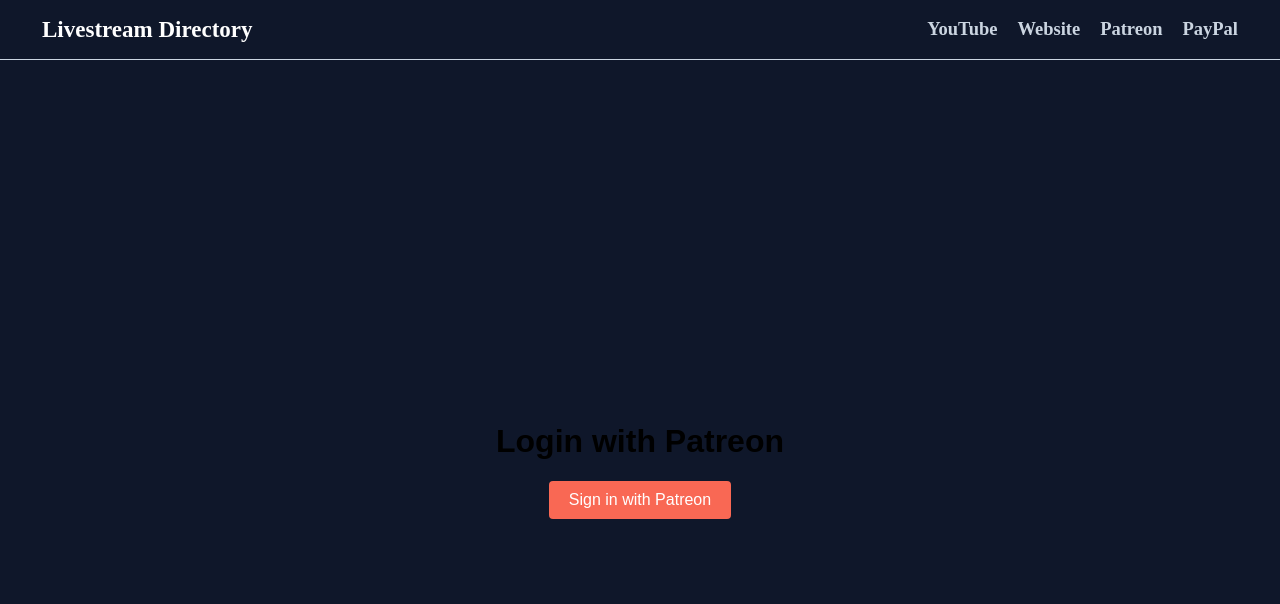
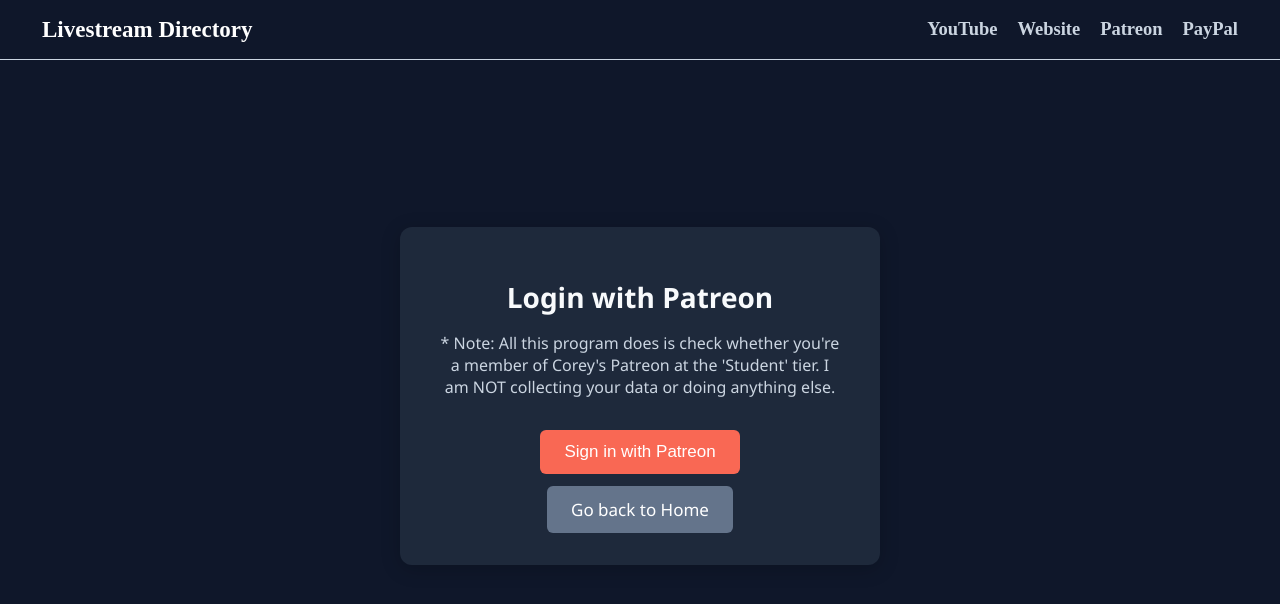
Before and after one commit to MichaelT-178/VueLivestreamDirectory, a Vue app: page /patreon-sign-in in a window 1280 px wide. Shown: the top 604 px of the page. Built offline with nearby package versions, Linux system fonts and the light colour scheme; no server answers.

Commit message:
Patreon styling

```diff
--- a/src/views/CardViews/Lessons.vue
+++ b/src/views/CardViews/Lessons.vue
@@ -1,11 +1,10 @@
 <template>
   <div>
-    <p class="title">Second Page</p>
-    <router-link to="/" class="router-button">
-      Go to Home page
-    </router-link>
-
-    <button @click="logoutAndGoBack" class="router-button">Back</button>
+    <HeaderWithIcon
+      title="Patreon Lessons"
+      icon="school"
+      iconColor="#C084FC"
+    />
 
     <div>
       <p class="status" v-if="message">{{ message }}</p>
@@ -20,6 +19,7 @@
 import { ref, watch } from 'vue';
 import { useRouter } from 'vue-router';
 import axiosInstance from '../../lib/axios';
+import HeaderWithIcon from '../../components/HeaderWithIcon.vue';
 
 const { user } = useUser();
 const message = ref('');
--- a/src/views/CardViews/PatreonSignIn.vue
+++ b/src/views/CardViews/PatreonSignIn.vue
@@ -1,7 +1,25 @@
 <template>
   <div class="container">
-    <h1>Login with Patreon</h1>
-    <button @click="loginWithPatreon">Sign in with Patreon</button>
+    <div class="login-card">
+      <h1>Login with Patreon</h1>
+      <p class="note">
+        * Note: All this program does is check whether you're a member of Corey's Patreon at the 'Student' tier. I am NOT collecting your data or doing anything else.
+      </p>
+      <button
+        class="patreon-btn"
+        @click="loginWithPatreon"
+      >
+        Sign in with Patreon
+      </button>
+      <router-link
+        class="secondary-btn"
+        to="/"
+      >
+        Go back to Home
+      </router-link>
+
+      <p v-if="error" class="error-message">Error: {{ error }}</p>
+    </div>
   </div>
 </template>
 
@@ -13,8 +31,6 @@
 
 const user = ref(null);
 const route = useRoute();
-
-// Check for OAuth error from Patreon
 const error = route.query.error;
 
 const fetchUserData = async () => {
@@ -22,7 +38,6 @@
     const { data } = await axiosInstance.get('/lessons/me', {
       withCredentials: true
     });
-
     user.value = data;
   } catch (err) {
     console.warn('Not authenticated or error fetching user data', err);
@@ -42,28 +57,96 @@
 
 
 <style scoped>
+body {
+  background-color: #0F172A;
+  margin: 0;
+}
+
 .container {
+  display: flex;
+  justify-content: center;
+  align-items: center;
+  min-height: 80vh;
+  padding: 1rem;
+  background-color: #0F172A;
+}
+
+.login-card {
+  background-color: #1E293B;
+  padding: 2rem 2.5rem;
+  border-radius: 12px;
+  box-shadow: 0 4px 20px rgba(0, 0, 0, 0.2);
+  text-align: center;
+  color: #F8FAFC;
+  max-width: 400px;
+  width: 100%;
+  font-family: 'Segoe UI', Tahoma, Geneva, Verdana, sans-serif;
+
   display: flex;
   flex-direction: column;
   align-items: center;
-  justify-content: center;
-  min-height: 100vh;
-  text-align: center;
-  font-family: Arial, sans-serif;
 }
 
-button {
-  padding: 10px 20px;
+h1 {
+  font-size: 1.75rem;
+  margin-bottom: 0rem;
+}
+
+.note {
+  font-size: 16px;
+  color: #CBD5E1;
+  margin-bottom: 2rem;
+}
+
+.patreon-btn {
+  padding: 12px 24px;
   background-color: #f96854;
   color: white;
   border: none;
-  font-size: 1rem;
+  font-size: 17px;
+  font-weight: 500;
   cursor: pointer;
-  border-radius: 4px;
+  border-radius: 6px;
+  transition: background-color 0.3s ease;
+  display: inline-block;
+  margin-bottom: 12px;
 }
 
-h3 {
-  margin-top: 20px;
+.patreon-btn:hover {
+  background-color: #ff7a67;
+}
+
+.secondary-btn {
+  display: inline-block;
+  padding: 12px 24px;
+  background-color: #64748b;
+  color: white;
+  border-radius: 6px;
+  font-size: 17px;
+  font-weight: 500;
+  text-decoration: none;
+  transition: background-color 0.3s ease;
+}
+
+.secondary-btn:hover {
+  background-color: #94a3b8;
+}
+
+.error-message {
+  margin-top: 1rem;
+  color: #f87171;
+  font-size: 0.9rem;
+}
+
+@media (max-width: 400px) {
+  .login-card {
+    padding: 1rem 1.5rem;
+  }
+
+  h1 {
+    margin-bottom: 0.25rem;
+  }
+
 }
 
 </style>
```
